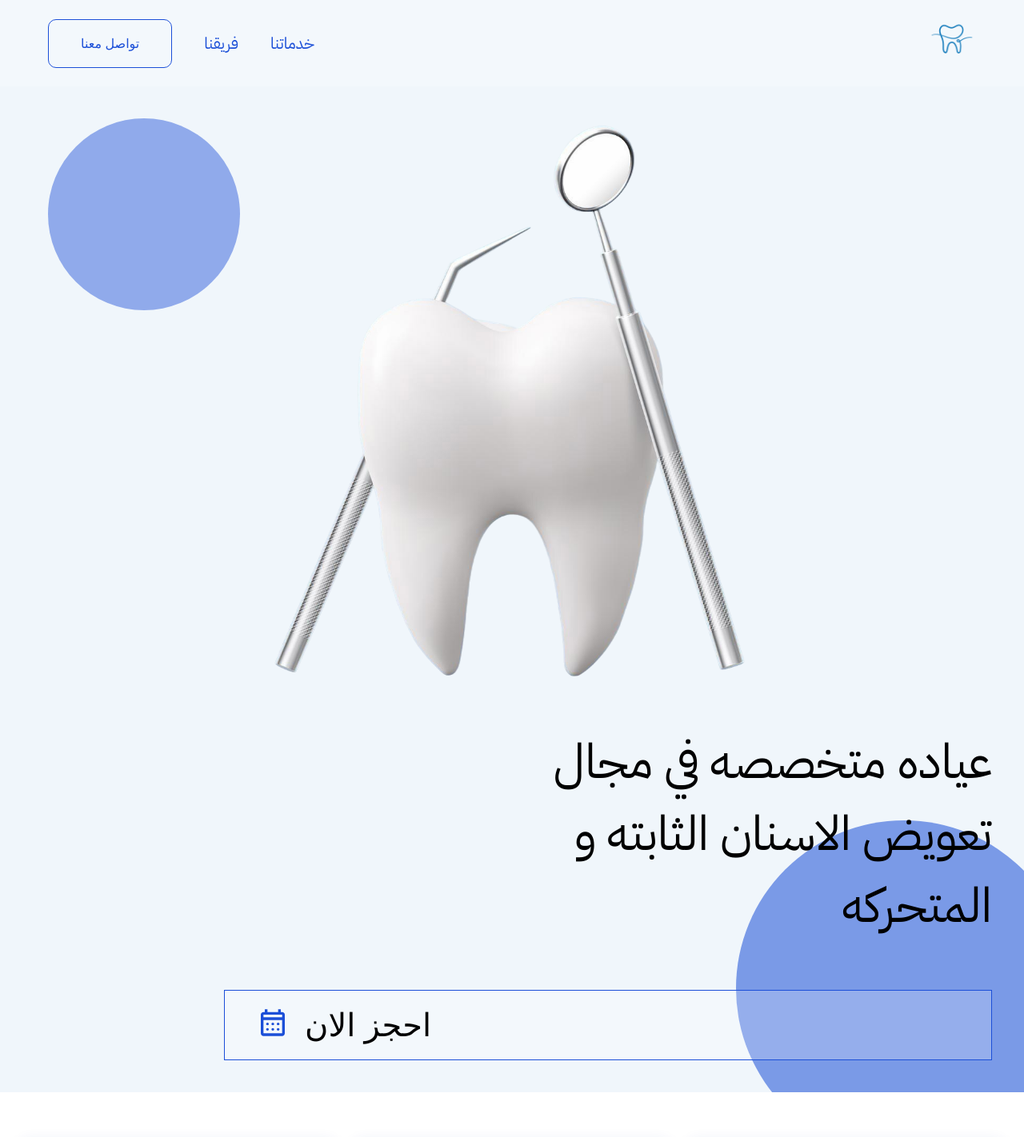
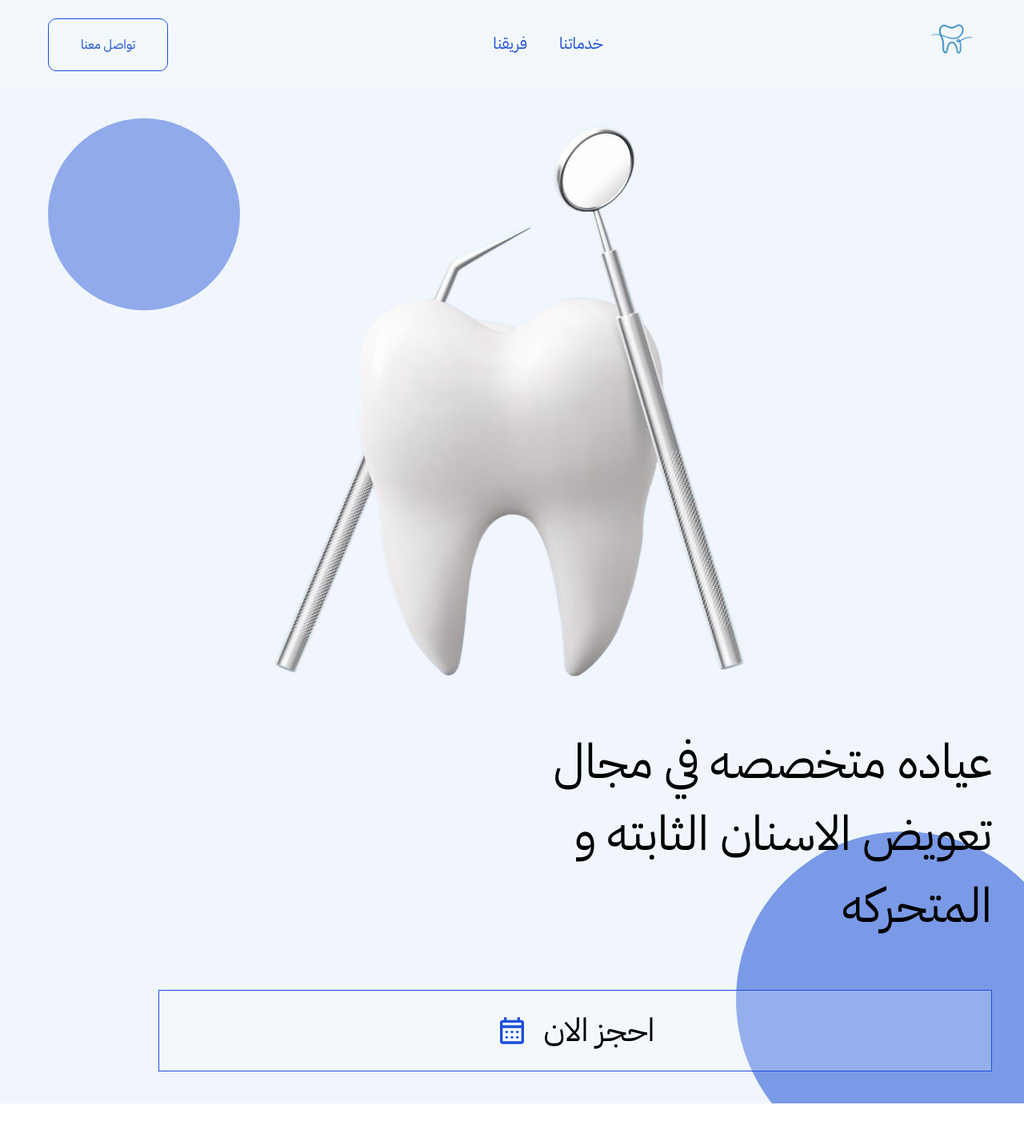
Before and after one commit to Mar-Devs/Dentistry-Website, a React (Vite) app: page / in a window 1280 px wide. Shown: the top 1422 px of the page at 80% size. Built offline with nearby package versions, Linux system fonts and the light colour scheme.

Commit message:
added arrow-up button, fixed nav links, fixed buttons, and fixed mobile nav poisition

```diff
--- a/src/footer.jsx
+++ b/src/footer.jsx
@@ -9,11 +9,10 @@ export function Footer() {
     <footer>
       <div className="footer-wrap">
         <nav className="footer-top">
-          <a href="#">من نحن</a>
-          <a href="#">خدماتنا</a>
-          <a href="#">فريقنا</a>
-          <a href="#">زبائننا</a>
-          <a href="#">تواصل معنا</a>
+          <a href="#home">الرئيسية</a>
+          <a href="#services">خدماتنا</a>
+          <a href="#our-team">فريقنا</a>
+          <a href="#contact-us">تواصل معنا</a>
         </nav>
         <div className="footer-main">
           <div className="footer-col">
--- a/src/home.css
+++ b/src/home.css
@@ -75,27 +75,30 @@ html {
   flex-direction: row-reverse;
 }
 
-.home-body-right button {
+.landing-page-btn {
   background-color: rgba(255, 255, 255, 0.2);
   border: solid 1px var(--primary-color);
   padding: 1rem;
   width: 80%;
   align-self: center;
   display: flex;
+  justify-content: center;
+  align-items: center;
   flex-direction: row-reverse;
   color: black;
+  text-decoration: none;
 }
 
-.home-body-right button {
+.landing-page-btn {
   padding: 1rem 2rem;
   font-size: 2rem;
 }
 
-.home-body-right button:hover {
+.landing-page-btn:hover {
   transform: translateY(10px);
 }
 
-.home-body-right button img {
+.landing-page-btn img {
   height: 2rem;
   margin-right: 1rem;
 }
--- a/src/home.jsx
+++ b/src/home.jsx
@@ -12,7 +12,7 @@ export function Home(){
                 </div>
                 <div className="home-body-right">
                     <p dir="rtl">عياده متخصصه في مجال تعويض الاسنان الثابته و المتحركه</p>
-                    <button><img src={calenderIcon}alt="calendar" />احجز الان</button>
+                    <a href="#contact-us" className="landing-page-btn"><img src={calenderIcon}alt="calendar" />احجز الان</a>
                 </div>
             </div>
         </section>
--- a/src/navBar.css
+++ b/src/navBar.css
@@ -55,6 +55,10 @@ header {
   margin-left: auto;
 }
 
+.desktop-ul li:last-child{
+  margin-right: auto;
+}
+
 ul li a:hover {
   font-weight: 900;
 }
@@ -72,9 +76,7 @@ ul li a:hover {
   color: var(--primary-color);
 }
 
-.contact-us:hover {
-  transform: scale(1.1);
-}
+
 
 .contact-us:active {
   transform: translateY(10px);
@@ -102,7 +104,7 @@ ul li a:hover {
   width: 60%;
   top: 0;
   right: 0;
-  position: absolute;
+  position: fixed;
   z-index: 999;
   background-color: var(--primary-color);
   display: none;
--- a/src/navBar.jsx
+++ b/src/navBar.jsx
@@ -97,9 +97,9 @@ export function NavBar() {
               <a href="#our-team">فريقنا</a>
             </li>
             <li>
-              <button className="contact-us">
-                <a href="#contact-us">تواصل معنا</a>
-              </button>
+              <a className="contact-us" href="#contact-us">
+                تواصل معنا
+              </a>
             </li>
           </ul>
         </nav>
--- a/src/ourTeam.jsx
+++ b/src/ourTeam.jsx
@@ -5,6 +5,7 @@ import { ScrollTrigger } from "gsap/ScrollTrigger";
 import { useGSAP } from "@gsap/react";
 import { useRef, useState } from "react";
 import arrowDownwardIcon from "./assests/arrow-downward.svg";
+import arrowUpIcon from "./assests/arrow-up.svg"
 
 gsap.registerPlugin(useGSAP, ScrollTrigger);
 
@@ -65,16 +66,23 @@ function AboutCard({ drName, drAbout, practicingSince, certifcates }) {
     if (open === false) {
       const certDiv = document.querySelector(".certifcations");
       const btn = document.querySelector(".arrow-down");
+      const arrowImg = document.querySelector(".arrow-down-img")
       btn.addEventListener("click", () => {
         certDiv.style.display = "flex";
+        arrowImg.src = arrowUpIcon
+        arrowImg.alt = "upward-arrow"
+
         setOpen(true);
       });
     } else if (open === true) {
       const certDiv = document.querySelector(".certifcations");
       const btn = document.querySelector(".arrow-down");
+      const arrowImg = document.querySelector(".arrow-down-img")
 
       btn.addEventListener("click", () => {
         certDiv.style.display = "none";
+        arrowImg.src = arrowDownwardIcon
+        arrowImg.alt = "downward-arrow"
         setOpen(false);
       });
     }
@@ -92,6 +100,7 @@ function AboutCard({ drName, drAbout, practicingSince, certifcates }) {
             <div className="practice-and-more">
               <button className="arrow-down" onClick={certDisplay}>
                 <img
+                className="arrow-down-img"
                   src={arrowDownwardIcon}
                   alt="downward-arrow"
                   onClick={() => setOpen(!open)}
```
Also changed, not shown: src/contactForm.jsx (+0 -16 lines), src/assests/arrow-up.svg (added).
